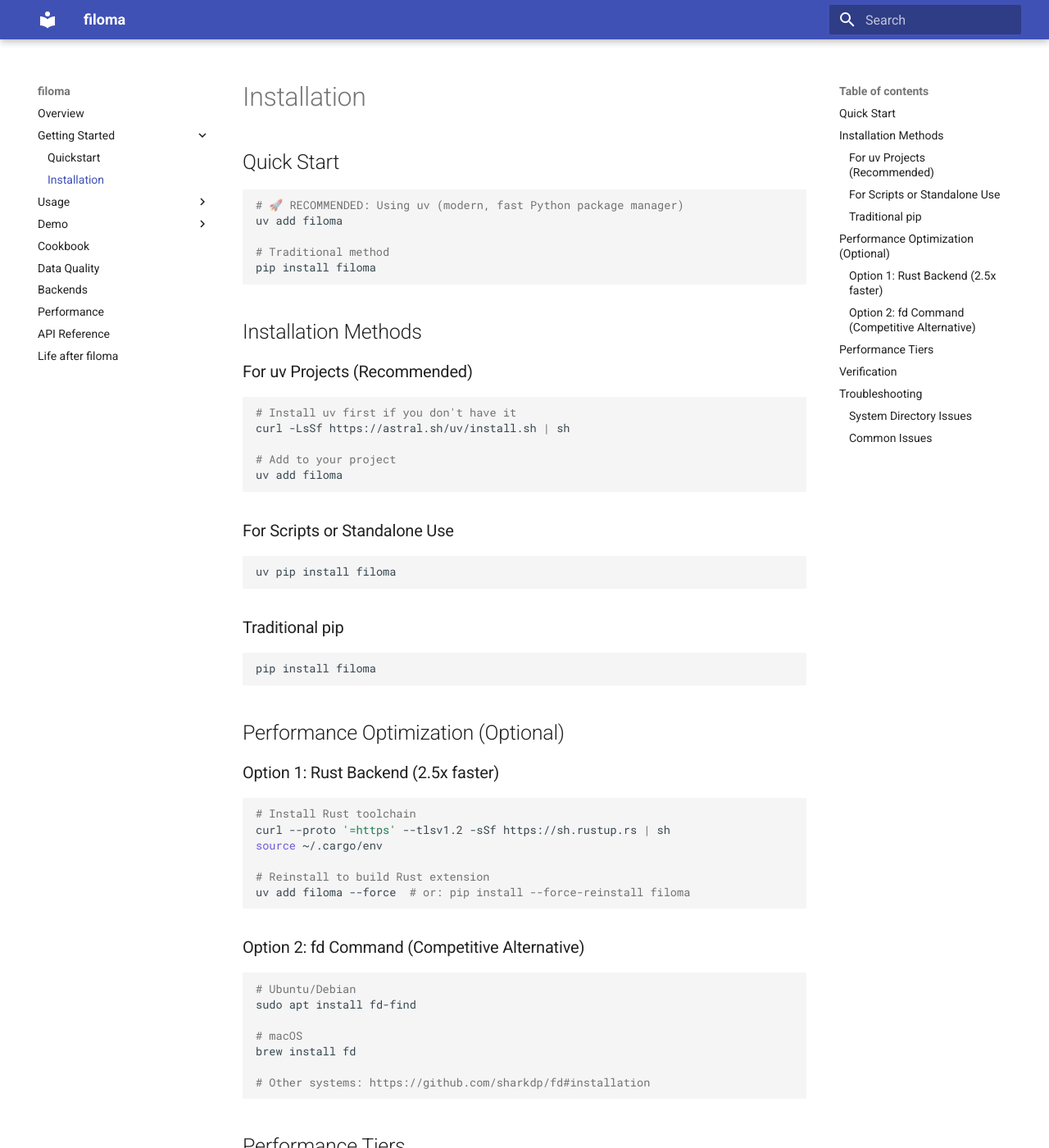
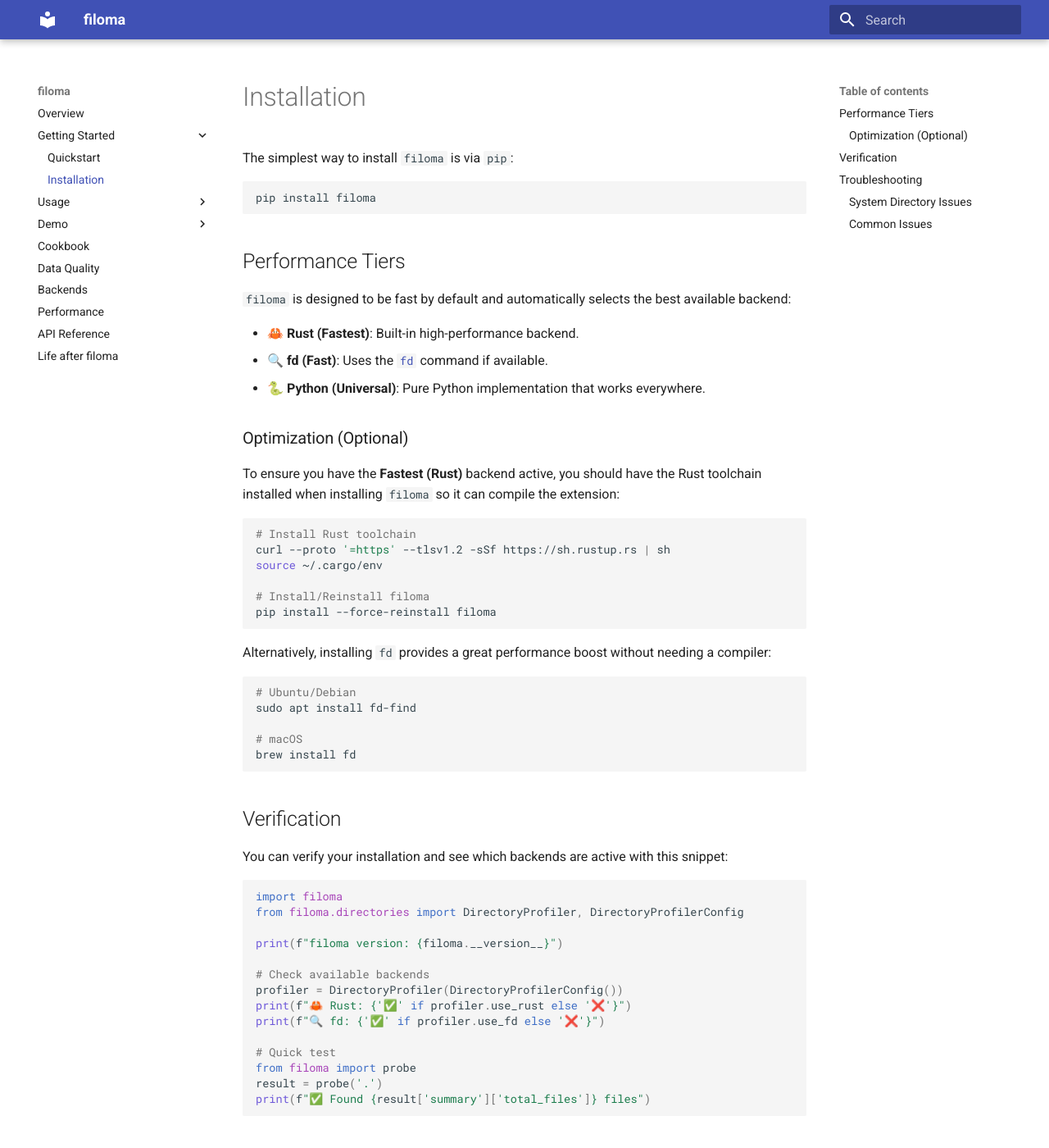
Before and after one commit to kalfasyan/filoma, an MkDocs documentation site: the page built from docs/installation.md, in a window 1280 px wide and 1400 px high. Shown: the whole window at 82% size. Built offline with MkDocs 1.6.1 and Material for MkDocs 9.7.7, drawn with Linux system fonts in a browser that asks for light colours; some of the changed text lies outside the part shown.

Commit message:
docs: update installation instructions and enhance README with installation details and performance tiers

````diff
--- a/docs/installation.md
+++ b/docs/installation.md
@@ -1,66 +1,45 @@
 # Installation
 
-## Quick Start
+The simplest way to install `filoma` is via `pip`:
 
-```bash
-# 🚀 RECOMMENDED: Using uv (modern, fast Python package manager)
-uv add filoma
-
-# Traditional method
-pip install filoma
-```
-
-## Installation Methods
-
-### For uv Projects (Recommended)
-```bash
-# Install uv first if you don't have it
-curl -LsSf https://astral.sh/uv/install.sh | sh
-
-# Add to your project
-uv add filoma
-```
-
-### For Scripts or Standalone Use
-```bash
-uv pip install filoma
-```
-
-### Traditional pip
 ```bash
 pip install filoma
 ```
 
-## Performance Optimization (Optional)
+## Performance Tiers
 
-### Option 1: Rust Backend (2.5x faster)
+`filoma` is designed to be fast by default and automatically selects the best available backend:
+
+- **🦀 Rust (Fastest)**: Built-in high-performance backend.
+- **🔍 fd (Fast)**: Uses the [`fd`](https://github.com/sharkdp/fd) command if available.
+- **🐍 Python (Universal)**: Pure Python implementation that works everywhere.
+
+### Optimization (Optional)
+
+To ensure you have the **Fastest (Rust)** backend active, you should have the Rust toolchain installed when installing `filoma` so it can compile the extension:
+
 ```bash
 # Install Rust toolchain
 curl --proto '=https' --tlsv1.2 -sSf https://sh.rustup.rs | sh
 source ~/.cargo/env
 
-# Reinstall to build Rust extension
-uv add filoma --force  # or: pip install --force-reinstall filoma
+# Install/Reinstall filoma
+pip install --force-reinstall filoma
 ```
 
-### Option 2: fd Command (Competitive Alternative)
+Alternatively, installing `fd` provides a great performance boost without needing a compiler:
+
 ```bash
 # Ubuntu/Debian
 sudo apt install fd-find
 
 # macOS
 brew install fd
-
-# Other systems: https://github.com/sharkdp/fd#installation
 ```
 
-## Performance Tiers
+## Verification
 
-- **Basic**: Pure Python (works everywhere, ~30K files/sec)
-- **Fast**: + fd command (competitive alternative, ~46K files/sec)
-- **Fastest**: + Rust backend (best performance, ~70K files/sec, auto-selected)
-
-## Verification
+You can verify your installation and see which backends are active with this snippet:
 
 ```python
 import filoma
@@ -68,12 +47,12 @@
 
 print(f"filoma version: {filoma.__version__}")
 
-# Check available backends via a typed profiler
+# Check available backends
 profiler = DirectoryProfiler(DirectoryProfilerConfig())
 print(f"🦀 Rust: {'✅' if profiler.use_rust else '❌'}")
 print(f"🔍 fd: {'✅' if profiler.use_fd else '❌'}")
 
-# Quick test using the top-level helper
+# Quick test
 from filoma import probe
 result = probe('.')
 print(f"✅ Found {result['summary']['total_files']} files")
@@ -113,6 +92,3 @@
 profiler = DirectoryProfiler(DirectoryProfilerConfig(fast_path_only=True, build_dataframe=False))
 result = profiler.probe("/large/directory")
 ```
-
-**Progress bar issues in Jupyter:**
-Progress bars are automatically disabled in interactive environments (IPython/Jupyter) to avoid conflicts.
````
Also changed, not shown: other parts of docs/installation.md (+2 -2 lines), README.md (+7 -8 lines), docs/index.md (+4 -4 lines), docs/quickstart.md (+6 -12 lines).
